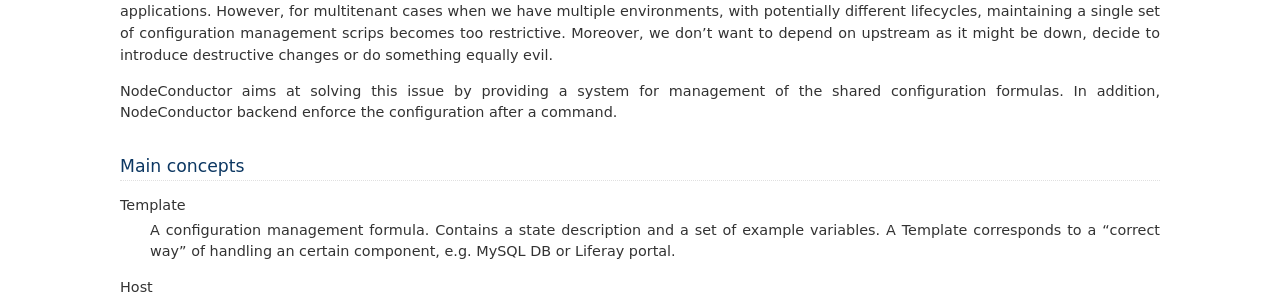
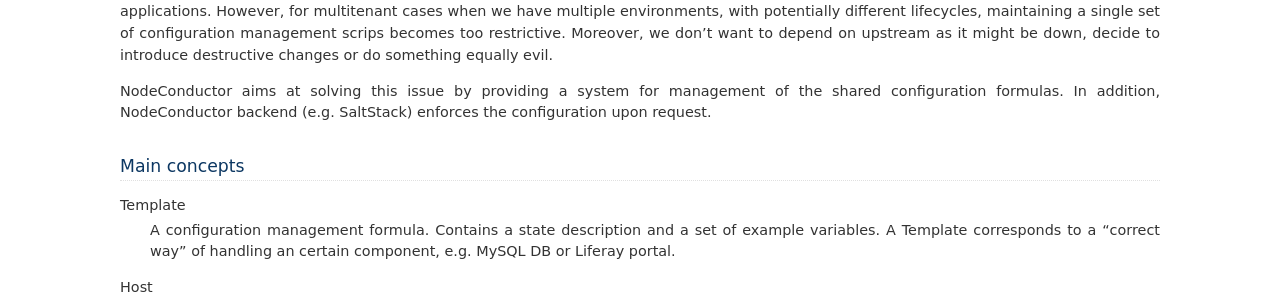
Before and after one commit to opennode/waldur-core, a Sphinx documentation site: the page built from docs/index.rst, in a window 1280 px wide. Shown: the part 292-588 px from the top of the page. Built offline with Sphinx 7.4.7, drawn with Linux system fonts in a browser that asks for light colours.

Commit message:
Language fixes (NC-5).

```diff
--- a/docs/index.rst
+++ b/docs/index.rst
@@ -14,7 +14,7 @@
 changes or do something equally evil.
 
 NodeConductor aims at solving this issue by providing a system for management of the shared
-configuration formulas. In addition, NodeConductor backend enforce the configuration after a command.
+configuration formulas. In addition, NodeConductor backend (e.g. SaltStack) enforces the configuration upon request.
 
 Main concepts
 -------------
```
